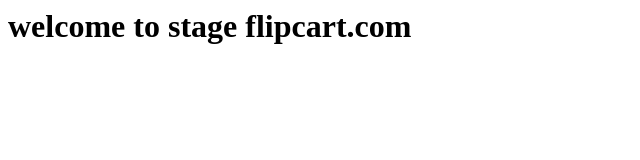
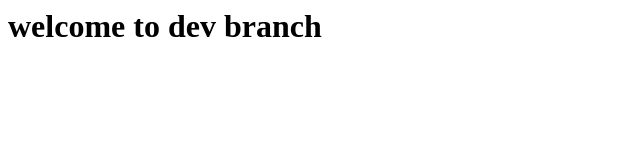
Before and after one commit to Gopikrishna1224/gitpullcode, a plain HTML site: page index.html in a window 1280 px wide. Shown: the whole page, without its empty margins (0-640 px from the left). Drawn offline with Linux system fonts and the light colour scheme.

Commit message:
added the dev branch

```diff
--- a/index.html
+++ b/index.html
@@ -1 +1 @@
-<h1>welcome to stage flipcart.com</h1>
+<h1>welcome to dev branch<h1>
```
